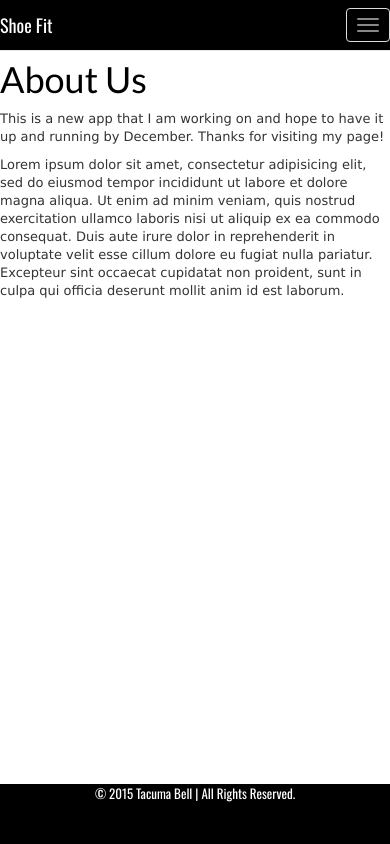
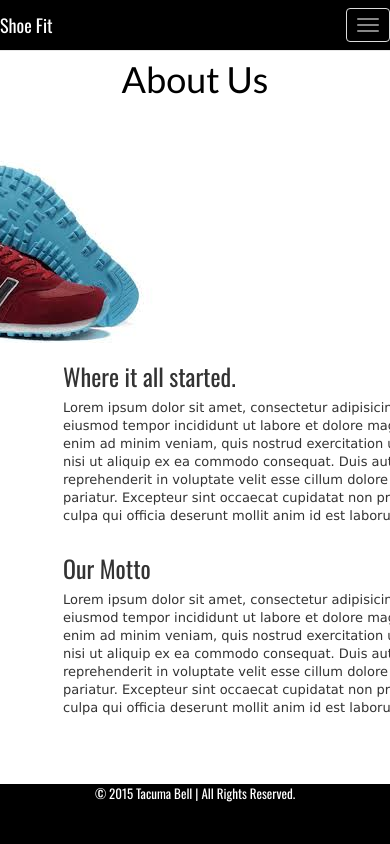
Before and after one commit to takumab/shoefit, a Rails app: page /static_pages/about in a window 390 px wide; the page is wider, and only the part inside the window is pictured. Run offline with Rails 7, Linux system fonts and the light colour scheme; style sheets or scripts are compiled from the project's sources; some libraries are stand-ins or nearby versions.

Commit message:
Add responsiveness

```diff
--- a/app/assets/stylesheets/products.scss
+++ b/app/assets/stylesheets/products.scss
@@ -46,8 +46,12 @@
 	font-family: Oswald, sans-serif;
 }
 
-
-
+/* New Product Page */
+.new {
+	position: relative;
+	left: 5%;
+	font-family: Oswald, sans-serif;
+}
 
 
 
--- a/app/assets/stylesheets/static_pages.scss
+++ b/app/assets/stylesheets/static_pages.scss
@@ -64,10 +64,30 @@ img {
 	bottom: 10%;
 }
 
+/* About page */
+#about {
+	text-align: center;
+}
+
+#us {
+	margin-top: 60px;
+}
+
+.newbalance {
+	position: relative;
+	left: -25%;
+
+}
+
 /* Contact page */
 
 .form-control {
 	width: 25%;
+}
+
+#c-form {
+	position: relative;
+	left: 3%;
 }
 
 /* Thank you */
--- a/app/views/layouts/application.html.erb
+++ b/app/views/layouts/application.html.erb
@@ -44,9 +44,9 @@
 	    			<%= link_to 'Contact', static_pages_contact_path %>
 	    		</li>
 	    		<li>
-	    			<%= form_tag('/products', method: "get", class: "navbar-form navbar-left") do %>
-	    			<%= text_field_tag(:q, "", class: "form-control", placeholder: "Search") %>
-	    			<%= submit_tag("Search", class: "btn btn-default") %>
+	    			<%= form_tag('/products', method: "get", class: "navbar-form navbar-left hidden-xs") do %>
+	    			<%= text_field_tag(:q, "", class: "form-control hidden-xs", placeholder: "Search") %>
+	    			<%= submit_tag("Search", class: "btn btn-default hidden-xs") %>
 	    			<% end %>
 	    		</li>
 	    	</ul>
--- a/app/views/static_pages/about.html.erb
+++ b/app/views/static_pages/about.html.erb
@@ -1,9 +1,27 @@
-<h1>About Us</h1>
-<p>This is a new app that I am working on and hope to have it up and running by December. Thanks for visiting my page!</p>
+<div class="contaner" >
+	<h1 id="about">About Us</h1>
 
+	<div class="row" id="us">
+		<%= image_tag "newbalance.jpg", class: "newbalance" %>
+		<div class="col-md-4 col-xs-4">
+			<h3>Where it all started.</h3>
 			<p>Lorem ipsum dolor sit amet, consectetur adipisicing elit, sed do eiusmod
 			tempor incididunt ut labore et dolore magna aliqua. Ut enim ad minim veniam,
 			quis nostrud exercitation ullamco laboris nisi ut aliquip ex ea commodo
 			consequat. Duis aute irure dolor in reprehenderit in voluptate velit esse
 			cillum dolore eu fugiat nulla pariatur. Excepteur sint occaecat cupidatat non
 			proident, sunt in culpa qui officia deserunt mollit anim id est laborum.</p>
+		</div>
+
+		<div class="col-md-4 col-xs-4">
+			<h3>Our Motto</h3>
+			<p>Lorem ipsum dolor sit amet, consectetur adipisicing elit, sed do eiusmod
+			tempor incididunt ut labore et dolore magna aliqua. Ut enim ad minim veniam,
+			quis nostrud exercitation ullamco laboris nisi ut aliquip ex ea commodo
+			consequat. Duis aute irure dolor in reprehenderit in voluptate velit esse
+			cillum dolore eu fugiat nulla pariatur. Excepteur sint occaecat cupidatat non
+			proident, sunt in culpa qui officia deserunt mollit anim id est laborum.</p>
+		</div>
+
+	</div> <!-- /.row -->
+</div> <!-- /.container -->
```
Also changed, not shown: app/views/products/new.html.erb (+5 -3 lines), app/views/static_pages/contact.html.erb (+5 -3 lines), app/assets/stylesheets/orders.scss (line endings or trailing spaces). Lines whose indentation alone changed are shown as unchanged.
